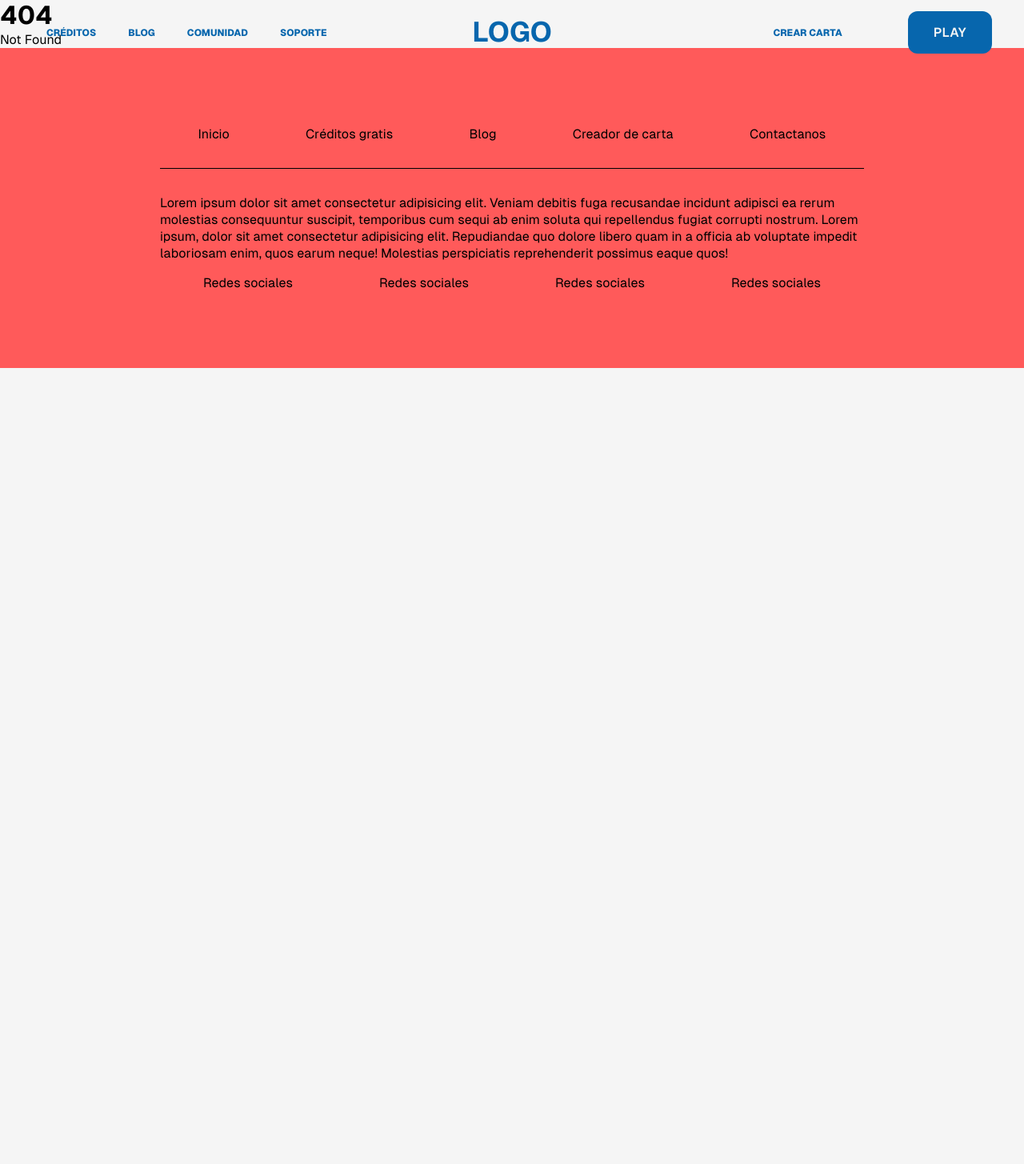
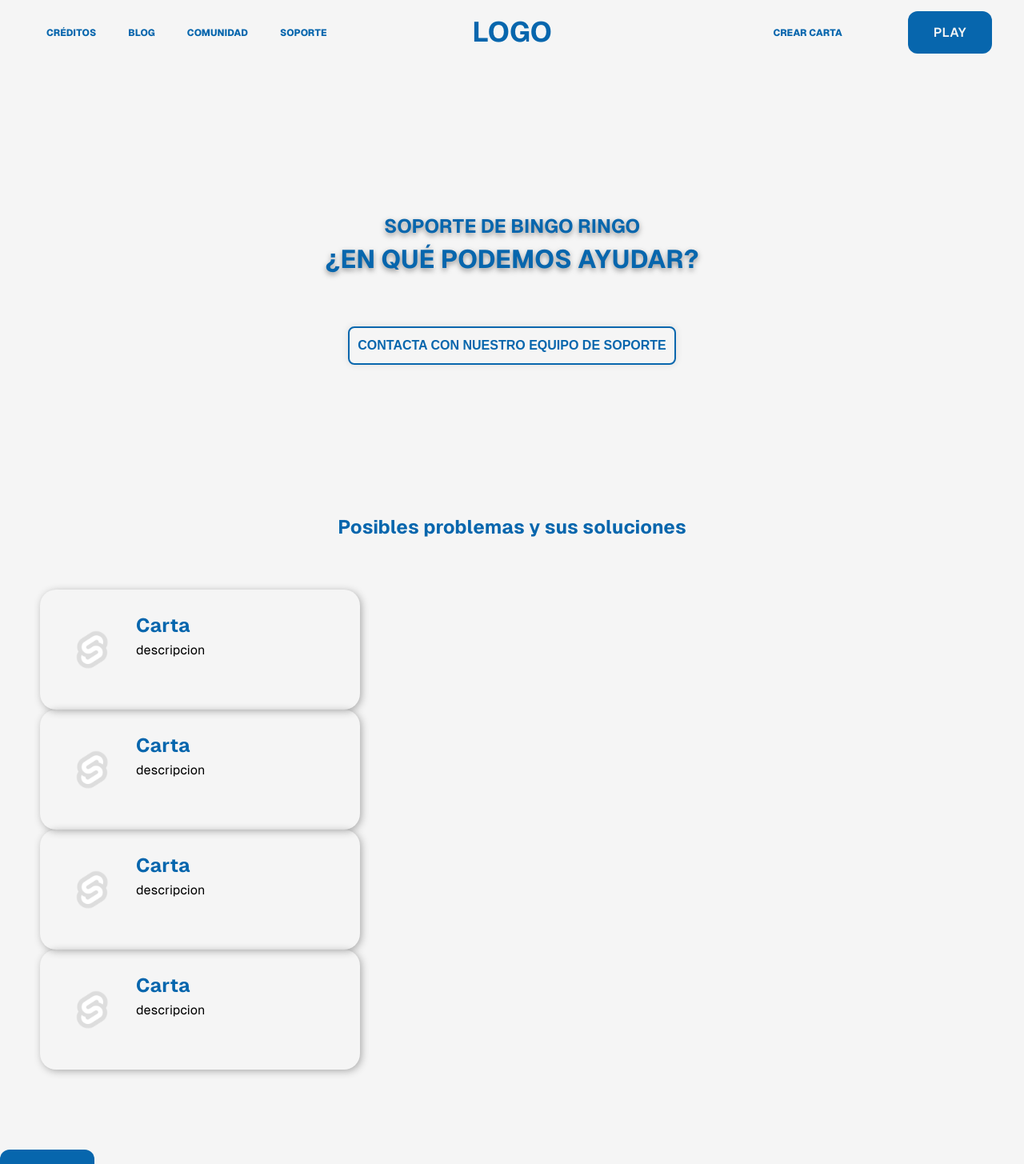
Before and after one commit to RaedRNP/bingo, a SvelteKit app: page /soporte in a window 1280 px wide. Before the commit this address had no page. Shown: the top 1455 px of the page at 80% size. Before the commit the page ends 800 px from the top, so only its background shows below. Built offline with nearby package versions, Linux system fonts and the light colour scheme.

Commit message:
creando pagina de soporte y arreglando cosas minimas de componentes y diseno

```diff
--- a/src/components/Btn.svelte
+++ b/src/components/Btn.svelte
@@ -15,14 +15,13 @@
 
     .btn {
         background: var(--button-bg);
+        display: inline-block;
         cursor: pointer;
         text-decoration: none;
         padding: 1rem 2rem;
-        margin: 8px 0;
         color: var(--text-color-btn);
         font-weight: 600;
         text-transform: uppercase;
-        position: relative;
         border-radius: 12px;
     }
     .btn:hover {
--- a/src/components/Navbar.svelte
+++ b/src/components/Navbar.svelte
@@ -13,10 +13,10 @@
         <li><a href="/">Créditos</a></li>
         <li><a href="/">Blog</a></li>
         <li><a href="/">Comunidad</a></li>
-        <li><a href="/">Soporte</a></li>
+        <li><a href="/soporte">Soporte</a></li>
         <!-- <li><a href="/">Tienda</a></li> -->
         <div class="hidden-btn">
-            <Btn title="PLAY" />
+            <Btn title="Jugar" />
         </div>
     </ul>
     <a class="logo" href="/">LOGO</a> <!-- Change for img tag when real logo -->
@@ -24,7 +24,7 @@
         <li>
             <a href="/">Crear carta</a>
         </li>
-        <Btn title='PLAY' link='/login' />
+        <Btn title='PLAY' link='/inicio-sesion' />
     </ul>
 </header>
 
--- /dev/null
+++ b/src/lib/generalInfoVars.ts
@@ -0,0 +1 @@
+export let SiteName: string = "Bingo Ringo";
--- a/src/routes/+layout.svelte
+++ b/src/routes/+layout.svelte
@@ -25,6 +25,15 @@
         --background-main-color: #f5f5f5;
         --main-text-color: #0766AD;
         --alert-color: #F7EC09;
+
+        --text-shadow: #33333380 0 3px 6px;
+        --margin-friend: 8px;
+        --margin-aquintances: 64px;
+
+        --title-size: 60px;
+        --sub-title-size: 30px;
+        --title-size-mobile: 30px;
+        --sub-title-size-mobile: 15px;
     }
 
     :global(*) {
--- a/src/routes/+page.svelte
+++ b/src/routes/+page.svelte
@@ -1,7 +1,7 @@
 <script>
     import Btn from '../components/Btn.svelte';
+    import { SiteName } from '$lib/generalInfoVars';
 
-    const title = "Sport's Book";
     const underTitle = "online, C.A."
     const subTitle = "Lorem ipsum dolor sit amet";
 
@@ -12,10 +12,10 @@
 <main>
     <section class="banner">
         <div class="title-section">
-            <h1>{title}</h1>
+            <h1>{SiteName}</h1>
             <span>{underTitle}</span>
             <h2>{subTitle}</h2>
-            <Btn title="play" />
+            <Btn title="play" link='/inicio-sesion' />
         </div>
     </section>
     <section class="home-section section-1">
@@ -31,21 +31,12 @@
         <div class="sub-title-section-2">
             <h2>Sub-titulo</h2>
             <p>Lorem, ipsum dolor sit amet consectetur adipisicing elit. Molestiae quod animi corrupti! Itaque doloremque animi quo magni excepturi quos distinctio possimus vero, id placeat commodi autem nulla consectetur consequatur molestiae.</p>
-            <Btn title="play" />
+            <Btn title="play" link='/inicio-sesion' />
         </div>
     </section>
 </main>
 
 <style>
-    :root {
-        --margin-friend: 8px;
-        --margin-aquintances: 64px;
-
-        --title-size: 60px;
-        --sub-title-size: 30px;
-        --title-size-mobile: 30px;
-        --sub-title-size-mobile: 15px;
-    }
     .banner {
         width: 100%;
         height: 100vh;
@@ -65,6 +56,7 @@
     }
     .title-section h1, .title-section h2 {
         color: var(--main-text-color);
+        text-shadow: var(--text-shadow);
     }
     h1 {
         text-transform: uppercase;
--- /dev/null
+++ b/src/routes/soporte/+page.svelte
@@ -0,0 +1,122 @@
+<script>
+    import Btn from "../../components/Btn.svelte";
+    import { SiteName } from "$lib/generalInfoVars";
+</script>
+
+<main class="container">
+    <div class="half-banner">
+        <h2>Soporte de {SiteName}</h2>
+        <h1>¿En qué podemos ayudar?</h1>
+        <button>Contacta con nuestro equipo de soporte</button>
+    </div>
+    <div class="guide-lines">
+        <h2 class="problems-subtitle">Posibles problemas y sus soluciones</h2>
+        <div class="reactive-cards">
+            <div class="card">
+                <img src="favicon.png" alt="favicon">
+                <h2>Carta</h2>
+                <p>descripcion</p>
+            </div>
+            <div class="card">
+                <img src="favicon.png" alt="favicon">
+                <h2>Carta</h2>
+                <p>descripcion</p>
+            </div>
+            <div class="card">
+                <img src="favicon.png" alt="favicon">
+                <h2>Carta</h2>
+                <p>descripcion</p>
+            </div>
+            <div class="card">
+                <img src="favicon.png" alt="favicon">
+                <h2>Carta</h2>
+                <p>descripcion</p>
+            </div>
+        </div>
+    </div>
+    <div class="play-zone">
+        <Btn title='Juega' />
+    </div>
+</main>
+
+<style>
+    .half-banner {
+        height: 60vh;
+        width: 100%;
+        display: flex;
+        flex-direction: column;
+        text-align: center;
+        justify-content: end;
+        align-items: center;
+        text-transform: uppercase;
+    }
+    .half-banner h2, .half-banner h1 {
+        color: var(--main-color);
+        margin: var(--margin-friend) 0 0 0;
+        text-shadow: var(--text-shadow);
+    }
+    .half-banner button {
+        width: fit-content;
+        height: 48px;
+        padding: 10px;
+        margin: var(--margin-aquintances) 0 calc(var(--margin-friend) + 16px) 0;
+        background: transparent;
+        border-radius: 8px;
+        color: var(--main-color);
+        box-shadow: 0 0 10px rgb(0, 0, 0, .1);
+        border: 2px solid var(--main-color);
+        cursor: pointer;
+        font-size: 16px;
+        font-weight: 600;
+        text-transform: uppercase;
+    }
+    .half-banner button:hover {
+        background-color: var(--main-color);
+        color: var(--background-main-color);
+    }
+    .guide-lines {
+        height: fit-content;
+        padding: 100px 50px;
+        display: flex;
+        justify-content: center;
+        align-items: center;
+        flex-direction: column;
+    }
+    .guide-lines h2 {
+        color: var(--main-color);
+    }
+    .problems-subtitle {
+        margin: var(--margin-aquintances) 0;
+    }
+    .guide-lines .reactive-cards {
+        width: 100%;
+        height: fit-content;
+    }
+    .guide-lines .reactive-cards .card {
+        width: 400px;
+        height: 150px;
+        padding: 20px;
+        position: relative;
+        border-radius: 20px;
+        box-shadow: 2px 2px 10px #33333360;
+    }
+    .guide-lines .reactive-cards .card img {
+        height: 50px;
+        width: 50px;
+        position: absolute;
+        left: 10%;
+        top: 50%;
+        transform: translateY(-50%);
+    }
+    .guide-lines .reactive-cards .card h2 {
+        position: absolute;
+        left: 30%;
+        top: 20%;
+    }
+    .guide-lines .reactive-cards .card p {
+        position: absolute;
+        left: 30%;
+        top: 50%;
+        transform: translateY(-50%);
+    }
+</style>
```
Also changed, not shown: src/routes/inicio-sesion/+page.svelte (renamed from src/routes/login/+page.svelte, +6 -3 lines), src/routes/jugar/+page.svelte (added).
